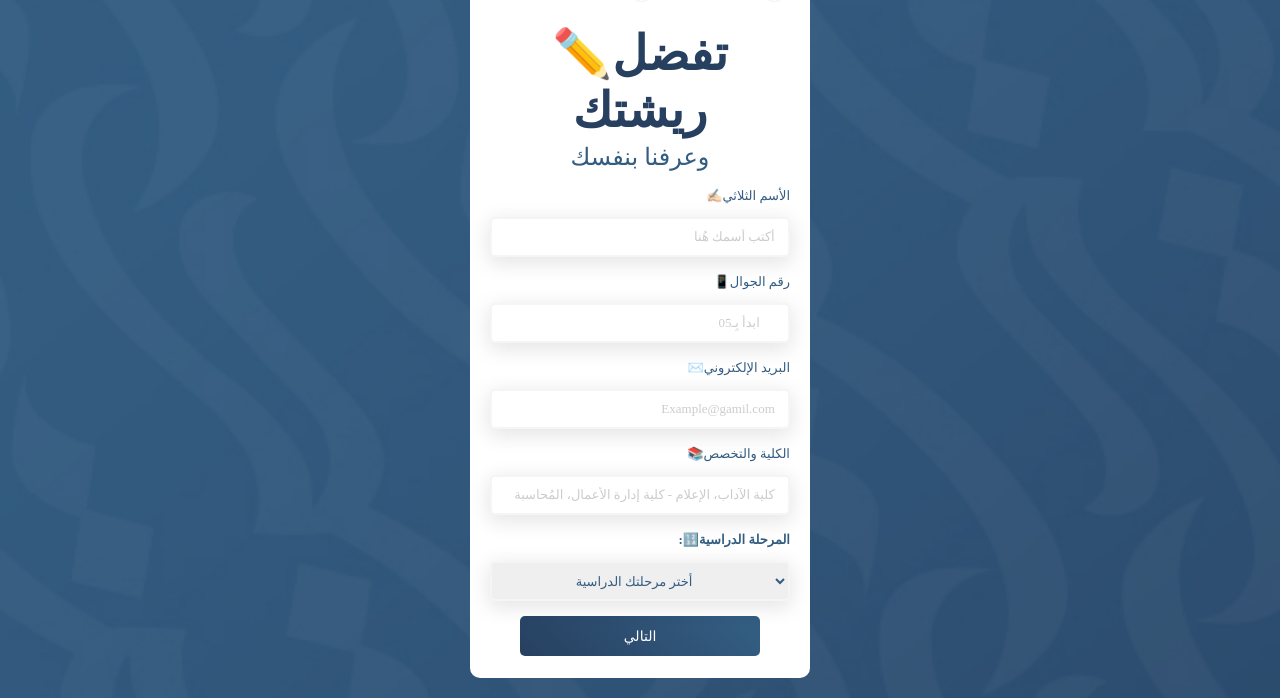
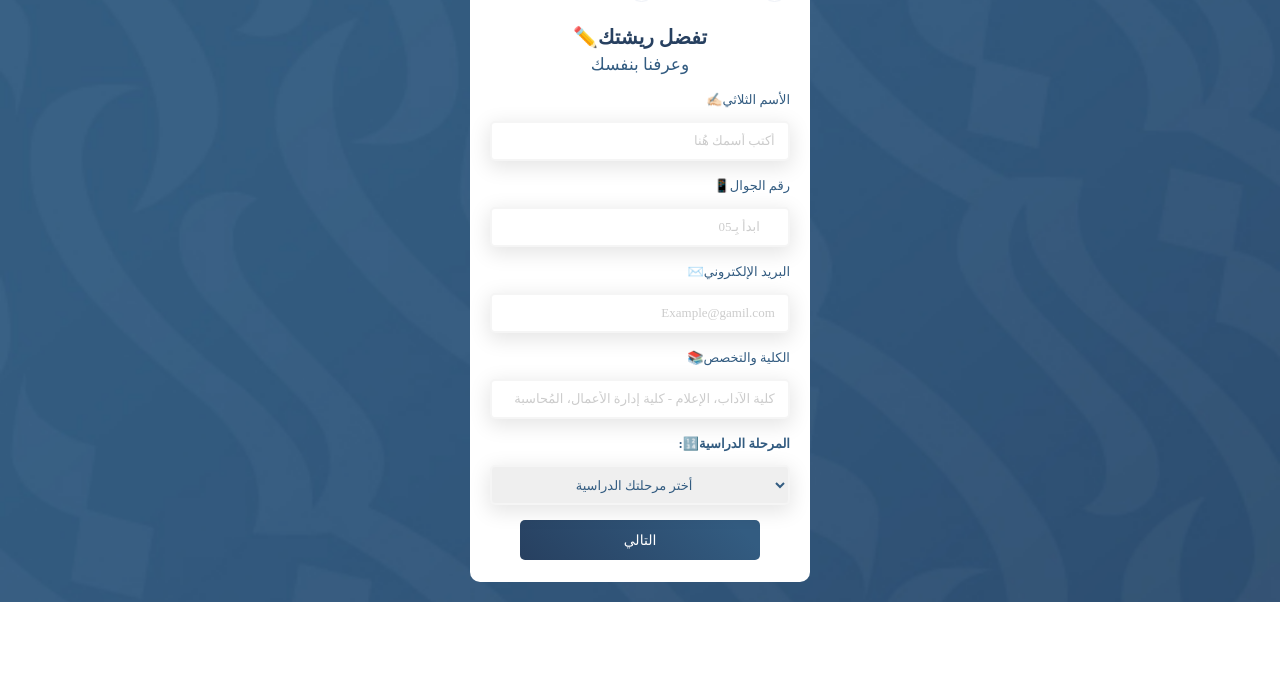
Before and after one commit to moha750/Register_In_Adeeb_Club, a plain HTML site: page index.html in a window 1280 px wide. Shown: the part 220-918 px from the top of the page. After the commit the page ends 822 px from the top, so only its background shows below. Drawn offline with Linux system fonts and the light colour scheme; some packages are replaced by stand-ins of ours; a script that the page names is missing; a web font is replaced by a local one.

Commit message:
Update style.css

```diff
--- a/style.css
+++ b/style.css
@@ -130,7 +130,7 @@ background-color: #0051B2;
  }
 
  h4 {
-  font-size: 48px;
+  font-size: 20px;
   color: #274060;
   font-family: bb;
   margin-bottom: 5px;
@@ -216,7 +216,7 @@ background-color: #0051B2;
      color: #009345;
  }
  .content p{
-     font-size:24px;
+     font-size:17px;
      color:#335C81;
      font-family: m;
  }
```
